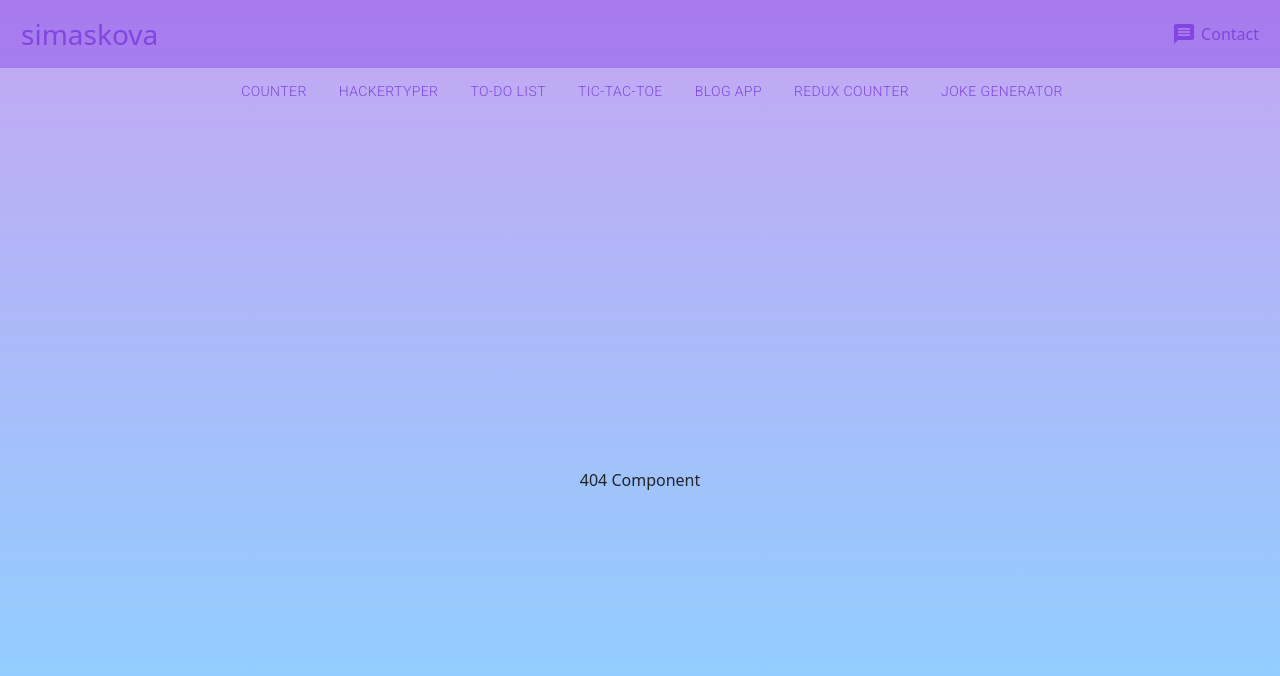
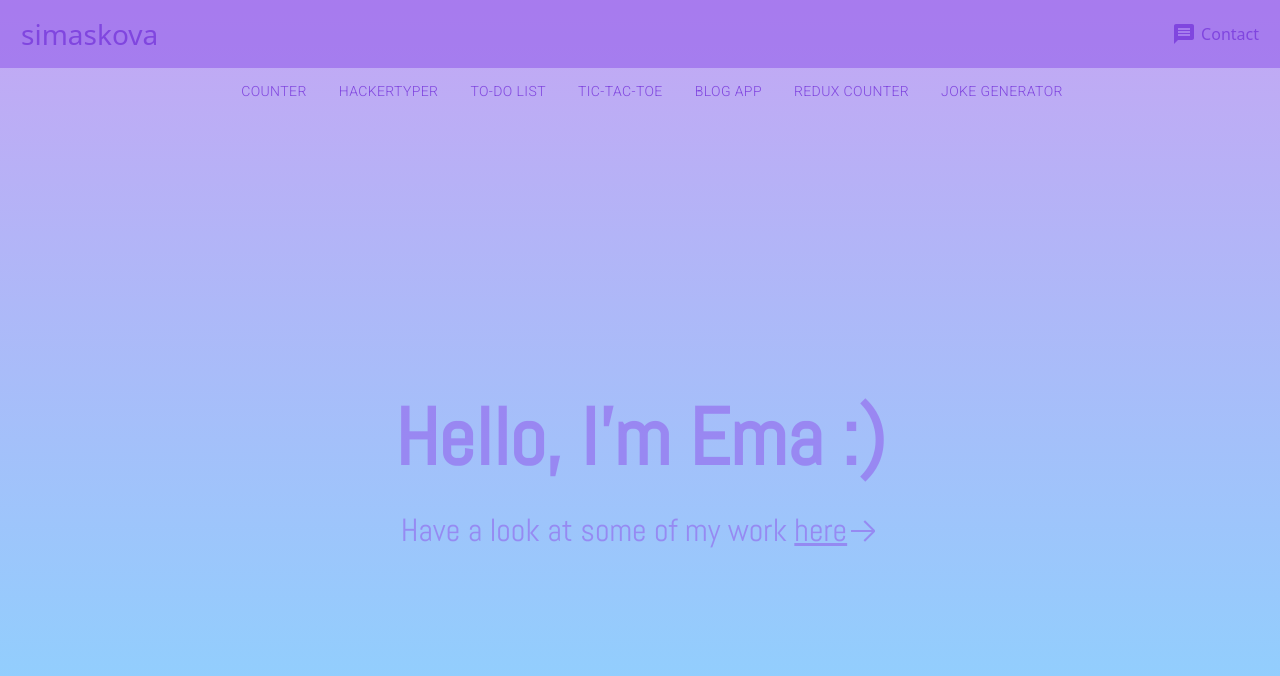
Before and after one commit to justholdinghands/reactPortfolio, a React (Create React App) app: page / in a window 1280 px wide. Before the commit this address had no page. Shown: the top 676 px of the page. Built offline with nearby package versions, Linux system fonts and the light colour scheme; a web font is replaced by a local one.

Commit message:
added 404 page

```diff
--- a/package.json
+++ b/package.json
@@ -1,7 +1,7 @@
 {
   "name": "simaskova-react-portfolio",
   "version": "0.1.0",
-  "homepage": "https://simaskova.github.io/portfolio/",
+  "homepage": "https://simaskova.github.io/reactPortfolio/",
   "private": true,
   "dependencies": {
     "@mui/icons-material": "^5.4.1",
@@ -35,7 +35,7 @@
     "start": "react-scripts start",
     "build": "react-scripts build",
     "predeploy": "npm run build",
-    "deploy": "gh-pages -d build -r git@github.com:simaskova/portfolio.git",
+    "deploy": "gh-pages -d build -r git@github.com:simaskova/reactPortfolio.git",
     "test": "react-scripts test",
     "eject": "react-scripts eject",
     "lint": "eslint \"{src,scripts}/**/*.{js,ts,tsx}\" --max-warnings 0",
--- a/src/App.tsx
+++ b/src/App.tsx
@@ -12,6 +12,7 @@ import Counter from "./components/counter/Counter";
 import Hackertyper from "./components/hackertyper/Hackertyper";
 import Hello from "./components/Hello";
 import NavbarMenu from "./components/Navigation/NavbarMenu";
+import NotFound from "./components/NotFound";
 import TabScrollerMenu from "./components/Navigation/TabScrollerMenu";
 import TicTacToe from "./components/tictactoe/tictactoe";
 import Todo from "./components/todo/Todo";
@@ -77,36 +78,38 @@ function App(props: {}) {
 
       <DivAppRow>
         <Switch>
-          <Route exact path="/hello">
+          <Route exact path="/">
             <Hello />
           </Route>
           <Route path="/counter">
-            <Counter></Counter>
+            <Counter />
           </Route>
           <Route path="/hackertyper">
-            <Hackertyper></Hackertyper>
+            <Hackertyper />
           </Route>
           <Route path="/todo">
-            <Todo></Todo>
+            <Todo />
           </Route>
           <Route path="/tictactoe">
-            <TicTacToe></TicTacToe>
+            <TicTacToe />
           </Route>
           <Route path="/blog">
-            <BlogComponent></BlogComponent>
+            <BlogComponent />
           </Route>
           <Route path="/redux">
             <Provider store={store}>
-              <ReduxCounter></ReduxCounter>
+              <ReduxCounter />
             </Provider>
           </Route>
           <Route path="/chucknorris">
-            <ChuckNorris></ChuckNorris>
+            <ChuckNorris />
           </Route>
           <Route exact path="/contacts">
             <Contacts />
           </Route>
-          <Route path="*">404 Component</Route>
+          <Route path="*">
+            <NotFound />
+          </Route>
         </Switch>
       </DivAppRow>
     </DivContainer>
--- a/src/components/Navigation/NavbarMenu.tsx
+++ b/src/components/Navigation/NavbarMenu.tsx
@@ -35,7 +35,7 @@ function NavbarMenu() {
         expand="lg"
       >
         <Navbar.Brand>
-          <Link to="/hello" className="fs-3">
+          <Link to="/" className="fs-3">
             simaskova
           </Link>
         </Navbar.Brand>
--- /dev/null
+++ b/src/components/NotFound.tsx
@@ -0,0 +1,49 @@
+import { RiArrowGoBackLine } from "react-icons/ri";
+import { theme } from "../theme";
+import styled from "styled-components";
+
+const DivContainer = styled.div`
+  display: flex;
+  flex-direction: column;
+  justify-content: space-around;
+  align-items: center;
+  height: 30%;
+  max-width: 90vw;
+  font-family: ${theme.fonts.fontFamily2};
+  color: ${theme.colors.primaryFaded};
+
+  h1 {
+    font-size: 5rem;
+    font-weight: 800;
+  }
+  p {
+    font-size: 2rem;
+    font-weight: 400;
+
+    a {
+      vertical-align: baseline;
+      display: inline-flex;
+      justify-content: center;
+      align-items: center;
+      color: ${theme.colors.primaryFaded};
+
+      :hover {
+        color: ${theme.colors.primary};
+      }
+    }
+  }
+`;
+function NotFound() {
+  return (
+    <DivContainer>
+      <h1>Oops, that didn&apos;t work :( </h1>
+      <p>
+        <a href="/portfolio">
+          Go back <RiArrowGoBackLine />
+        </a>
+      </p>
+    </DivContainer>
+  );
+}
+
+export default NotFound;
```
